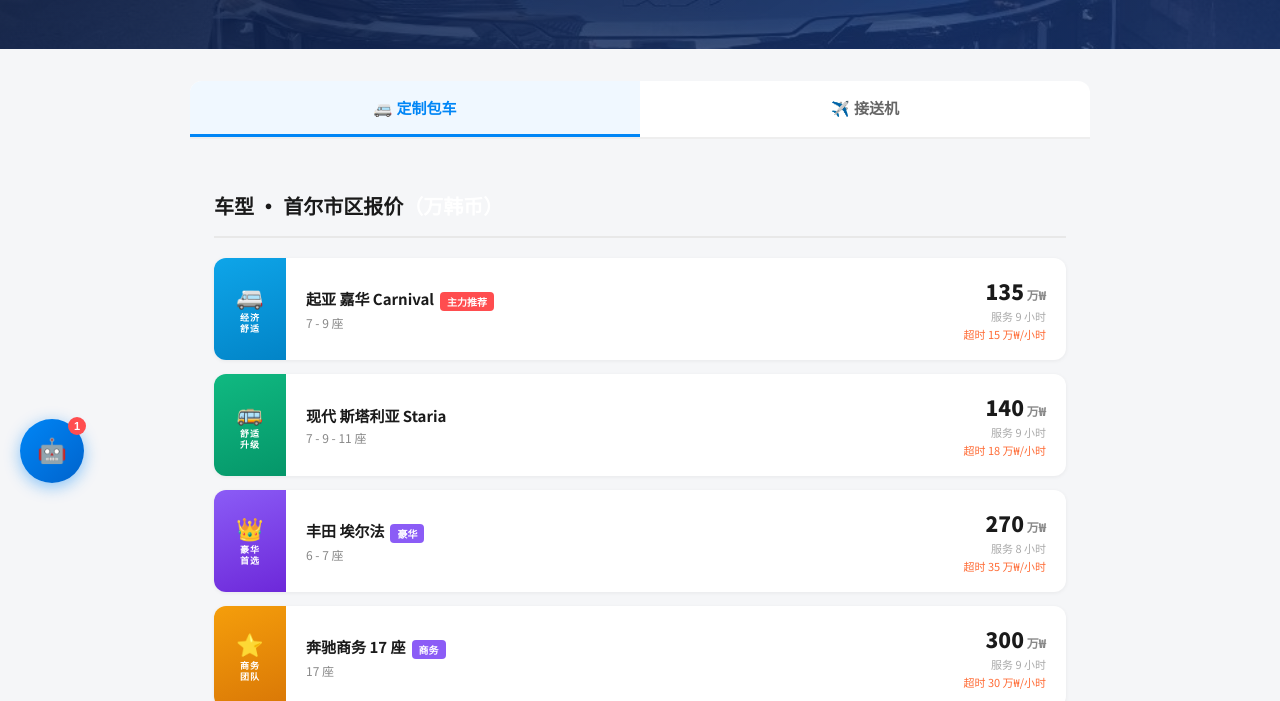
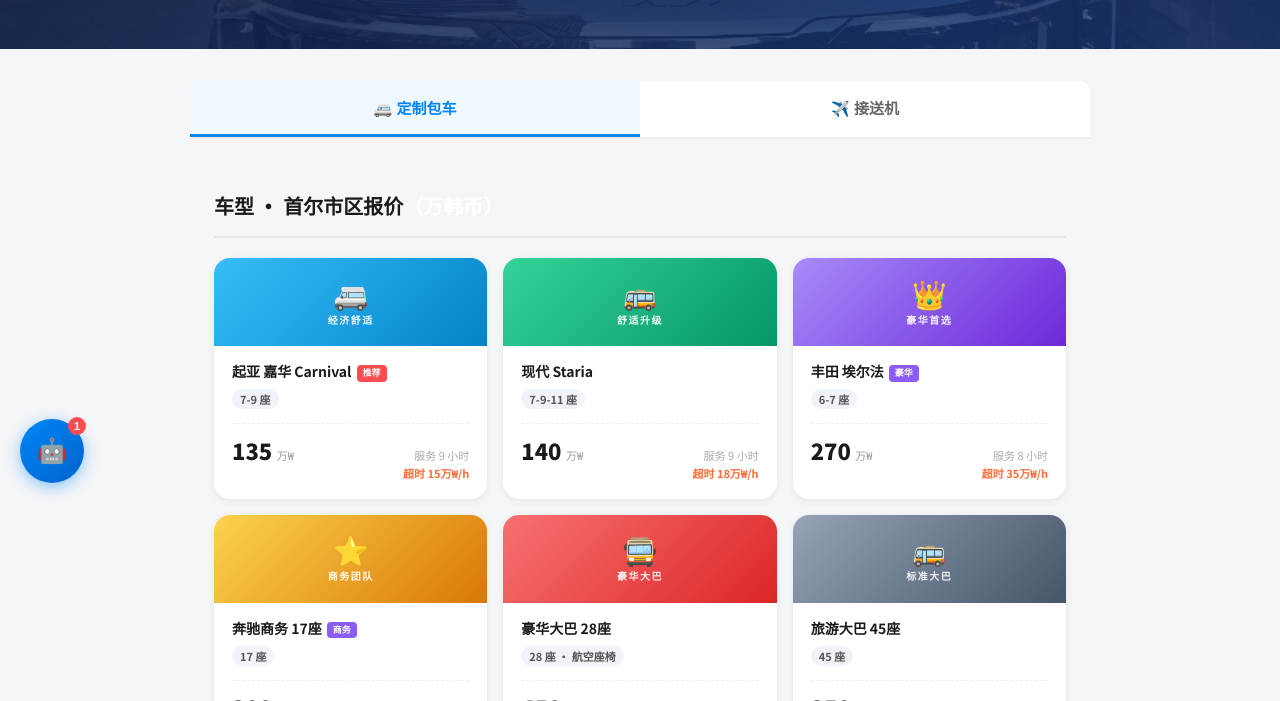
Before and after one commit to xiaoaomi/nbtravel, a plain HTML site: page tour.html in a window 1280 px wide. Shown: the part 237-938 px from the top of the page. Drawn offline with Linux system fonts and the light colour scheme.

Commit message:
✨ 车型卡片改为3列Grid小卡片布局，顶部彩色header区分车型

```diff
--- a/tour.html
+++ b/tour.html
@@ -76,65 +76,87 @@ body { font-family:'Noto Sans SC',sans-serif; background:#f5f6f8; color:#1a1a1a;
 }
 .sec-title span { color:#fff; }
 
-/* 车型卡片 */
-.car-list { display:flex; flex-direction:column; gap:14px; }
+/* 车型卡片 - Grid 小卡片布局 */
+.car-list {
+  display:grid;
+  grid-template-columns: repeat(3, 1fr);
+  gap:16px;
+}
 .car-row {
-  background:#fff; border-radius:12px;
+  background:#fff; border-radius:16px;
   padding:0;
-  display:flex; align-items:stretch; gap:0;
-  box-shadow:0 1px 4px rgba(0,0,0,.06);
-  transition:box-shadow .2s; overflow:hidden;
+  display:flex; flex-direction:column; align-items:stretch;
+  box-shadow:0 2px 8px rgba(0,0,0,.07);
+  transition:transform .2s, box-shadow .2s; overflow:hidden;
+  cursor:default;
 }
-.car-row:hover { box-shadow:0 4px 16px rgba(0,0,0,.12); }
+.car-row:hover { transform:translateY(-3px); box-shadow:0 8px 24px rgba(0,0,0,.13); }
 
-/* 左侧彩色类型标签栏 */
+/* 顶部彩色 header */
 .car-type-bar {
-  width:72px; flex-shrink:0;
+  width:100%; height:88px;
   display:flex; flex-direction:column; align-items:center; justify-content:center;
-  gap:6px; padding:16px 8px;
-  font-size:10px; font-weight:700; letter-spacing:0.5px;
-  color:#fff; writing-mode:initial;
+  gap:6px; padding:14px 12px;
+  color:#fff;
 }
-.car-type-icon { font-size:22px; line-height:1; }
-.car-type-label { font-size:9px; font-weight:700; letter-spacing:1px; text-transform:uppercase; text-align:center; line-height:1.3; }
+.car-type-icon { font-size:28px; line-height:1; }
+.car-type-label {
+  font-size:10px; font-weight:700; letter-spacing:1.5px;
+  text-transform:uppercase; text-align:center; line-height:1.3;
+  opacity:.92;
+}
 
 /* 颜色主题 */
-.type-economy  { background:linear-gradient(160deg,#0EA5E9,#0284C7); }
-.type-comfort  { background:linear-gradient(160deg,#10B981,#059669); }
-.type-luxury   { background:linear-gradient(160deg,#8B5CF6,#6D28D9); }
-.type-business { background:linear-gradient(160deg,#F59E0B,#D97706); }
-.type-coach    { background:linear-gradient(160deg,#EF4444,#DC2626); }
-.type-bus      { background:linear-gradient(160deg,#64748B,#475569); }
+.type-economy  { background:linear-gradient(135deg,#38BDF8,#0284C7); }
+.type-comfort  { background:linear-gradient(135deg,#34D399,#059669); }
+.type-luxury   { background:linear-gradient(135deg,#A78BFA,#6D28D9); }
+.type-business { background:linear-gradient(135deg,#FCD34D,#D97706); }
+.type-coach    { background:linear-gradient(135deg,#F87171,#DC2626); }
+.type-bus      { background:linear-gradient(135deg,#94A3B8,#475569); }
 
+/* 卡片内容区 */
 .car-content {
-  flex:1; padding:18px 20px;
-  display:flex; align-items:center; gap:16px;
+  flex:1; padding:16px 18px 18px;
+  display:flex; flex-direction:column; gap:8px;
 }
-.car-main { flex:1; }
-.car-name { font-size:15px; font-weight:700; color:#1a1a1a; margin-bottom:3px; }
-.car-seats { font-size:12px; color:#888; }
-.car-price-area { text-align:right; flex-shrink:0; }
-.car-price { font-size:21px; font-weight:900; color:#1a1a1a; }
-.car-price-unit { font-size:12px; color:#888; }
-.car-service { font-size:11px; color:#aaa; margin-top:2px; }
-.car-extra { font-size:11px; color:#FF6B35; margin-top:2px; }
+.car-main { }
+.car-name { font-size:14px; font-weight:700; color:#1a1a1a; margin-bottom:3px; line-height:1.4; }
+.car-seats {
+  display:inline-block; background:#f0f4f8; color:#555;
+  font-size:11px; font-weight:600; padding:2px 8px; border-radius:20px;
+}
+.car-price-area {
+  margin-top:6px;
+  padding-top:10px;
+  border-top:1px dashed #eee;
+  display:flex; align-items:baseline; justify-content:space-between;
+}
+.car-price { font-size:22px; font-weight:900; color:#1a1a1a; }
+.car-price-unit { font-size:11px; color:#999; margin-left:2px; }
+.car-service { font-size:11px; color:#aaa; }
+.car-extra { font-size:11px; color:#FF6B35; font-weight:600; }
+
 .badge-hot {
   display:inline-block; background:#FF4D4F; color:#fff;
-  font-size:10px; font-weight:700; padding:2px 7px; border-radius:4px; margin-left:6px;
+  font-size:9px; font-weight:700; padding:2px 6px; border-radius:4px; margin-left:5px;
   vertical-align:middle;
 }
 .badge-lux {
   display:inline-block; background:#8B5CF6; color:#fff;
-  font-size:10px; font-weight:700; padding:2px 7px; border-radius:4px; margin-left:6px;
+  font-size:9px; font-weight:700; padding:2px 6px; border-radius:4px; margin-left:5px;
   vertical-align:middle;
 }
 
 @media (max-width:768px) {
-  .car-type-bar { width:58px; padding:12px 6px; }
-  .car-type-icon { font-size:18px; }
-  .car-content { padding:14px 14px; }
-  .car-name { font-size:14px; }
-  .car-price { font-size:18px; }
+  .car-list { grid-template-columns: repeat(2, 1fr); gap:12px; }
+  .car-type-bar { height:72px; }
+  .car-type-icon { font-size:22px; }
+  .car-content { padding:13px 14px 14px; }
+  .car-name { font-size:13px; }
+  .car-price { font-size:19px; }
+}
+@media (max-width:480px) {
+  .car-list { grid-template-columns: 1fr 1fr; gap:10px; }
 }
 
 /* 接送机表格 */
@@ -248,17 +270,19 @@ footer {
     <div class="car-row">
       <div class="car-type-bar type-economy">
         <div class="car-type-icon">🚐</div>
-        <div class="car-type-label">经济<br>舒适</div>
+        <div class="car-type-label">经济舒适</div>
       </div>
       <div class="car-content">
         <div class="car-main">
-          <div class="car-name">起亚 嘉华 Carnival<span class="badge-hot">主力推荐</span></div>
-          <div class="car-seats">7 - 9 座</div>
+          <div class="car-name">起亚 嘉华 Carnival<span class="badge-hot">推荐</span></div>
+          <span class="car-seats">7-9 座</span>
         </div>
         <div class="car-price-area">
-          <div class="car-price">135<span class="car-price-unit"> 万₩</span></div>
-          <div class="car-service">服务 9 小时</div>
-          <div class="car-extra">超时 15 万₩/小时</div>
+          <div><span class="car-price">135</span><span class="car-price-unit"> 万₩</span></div>
+          <div style="display:flex;flex-direction:column;align-items:flex-end;gap:2px">
+            <span class="car-service">服务 9 小时</span>
+            <span class="car-extra">超时 15万₩/h</span>
+          </div>
         </div>
       </div>
     </div>
@@ -267,17 +291,19 @@ footer {
     <div class="car-row">
       <div class="car-type-bar type-comfort">
         <div class="car-type-icon">🚌</div>
-        <div class="car-type-label">舒适<br>升级</div>
+        <div class="car-type-label">舒适升级</div>
       </div>
       <div class="car-content">
         <div class="car-main">
-          <div class="car-name">现代 斯塔利亚 Staria</div>
-          <div class="car-seats">7 - 9 - 11 座</div>
+          <div class="car-name">现代 Staria</div>
+          <span class="car-seats">7-9-11 座</span>
         </div>
         <div class="car-price-area">
-          <div class="car-price">140<span class="car-price-unit"> 万₩</span></div>
-          <div class="car-service">服务 9 小时</div>
-          <div class="car-extra">超时 18 万₩/小时</div>
+          <div><span class="car-price">140</span><span class="car-price-unit"> 万₩</span></div>
+          <div style="display:flex;flex-direction:column;align-items:flex-end;gap:2px">
+            <span class="car-service">服务 9 小时</span>
+            <span class="car-extra">超时 18万₩/h</span>
+          </div>
         </div>
       </div>
     </div>
@@ -286,17 +312,19 @@ footer {
     <div class="car-row">
       <div class="car-type-bar type-luxury">
         <div class="car-type-icon">👑</div>
-        <div class="car-type-label">豪华<br>首选</div>
+        <div class="car-type-label">豪华首选</div>
       </div>
       <div class="car-content">
         <div class="car-main">
           <div class="car-name">丰田 埃尔法<span class="badge-lux">豪华</span></div>
-          <div class="car-seats">6 - 7 座</div>
+          <span class="car-seats">6-7 座</span>
         </div>
         <div class="car-price-area">
-          <div class="car-price">270<span class="car-price-unit"> 万₩</span></div>
-          <div class="car-service">服务 8 小时</div>
-          <div class="car-extra">超时 35 万₩/小时</div>
+          <div><span class="car-price">270</span><span class="car-price-unit"> 万₩</span></div>
+          <div style="display:flex;flex-direction:column;align-items:flex-end;gap:2px">
+            <span class="car-service">服务 8 小时</span>
+            <span class="car-extra">超时 35万₩/h</span>
+          </div>
         </div>
       </div>
     </div>
@@ -305,17 +333,19 @@ footer {
     <div class="car-row">
       <div class="car-type-bar type-business">
         <div class="car-type-icon">⭐</div>
-        <div class="car-type-label">商务<br>团队</div>
+        <div class="car-type-label">商务团队</div>
       </div>
       <div class="car-content">
         <div class="car-main">
-          <div class="car-name">奔驰商务 17 座<span class="badge-lux">商务</span></div>
-          <div class="car-seats">17 座</div>
+          <div class="car-name">奔驰商务 17座<span class="badge-lux">商务</span></div>
+          <span class="car-seats">17 座</span>
         </div>
         <div class="car-price-area">
-          <div class="car-price">300<span class="car-price-unit"> 万₩</span></div>
-          <div class="car-service">服务 9 小时</div>
-          <div class="car-extra">超时 30 万₩/小时</div>
+          <div><span class="car-price">300</span><span class="car-price-unit"> 万₩</span></div>
+          <div style="display:flex;flex-direction:column;align-items:flex-end;gap:2px">
+            <span class="car-service">服务 9 小时</span>
+            <span class="car-extra">超时 30万₩/h</span>
+          </div>
         </div>
       </div>
     </div>
@@ -324,17 +354,19 @@ footer {
     <div class="car-row">
       <div class="car-type-bar type-coach">
         <div class="car-type-icon">🚍</div>
-        <div class="car-type-label">豪华<br>大团</div>
+        <div class="car-type-label">豪华大巴</div>
       </div>
       <div class="car-content">
         <div class="car-main">
-          <div class="car-name">豪华大巴 28 座</div>
-          <div class="car-seats">28 座 · 全航空座椅</div>
+          <div class="car-name">豪华大巴 28座</div>
+          <span class="car-seats">28 座 · 航空座椅</span>
         </div>
         <div class="car-price-area">
-          <div class="car-price">450<span class="car-price-unit"> 万₩</span></div>
-          <div class="car-service">服务 9 小时</div>
-          <div class="car-extra">超时 30 万₩/小时</div>
+          <div><span class="car-price">450</span><span class="car-price-unit"> 万₩</span></div>
+          <div style="display:flex;flex-direction:column;align-items:flex-end;gap:2px">
+            <span class="car-service">服务 9 小时</span>
+            <span class="car-extra">超时 30万₩/h</span>
+          </div>
         </div>
       </div>
     </div>
@@ -343,17 +375,19 @@ footer {
     <div class="car-row">
       <div class="car-type-bar type-bus">
         <div class="car-type-icon">🚌</div>
-        <div class="car-type-label">标准<br>大巴</div>
+        <div class="car-type-label">标准大巴</div>
       </div>
       <div class="car-content">
         <div class="car-main">
-          <div class="car-name">旅游大巴 45 座</div>
-          <div class="car-seats">45 座</div>
+          <div class="car-name">旅游大巴 45座</div>
+          <span class="car-seats">45 座</span>
         </div>
         <div class="car-price-area">
-          <div class="car-price">350<span class="car-price-unit"> 万₩</span></div>
-          <div class="car-service">服务 9 小时</div>
-          <div class="car-extra">超时 30 万₩/小时</div>
+          <div><span class="car-price">350</span><span class="car-price-unit"> 万₩</span></div>
+          <div style="display:flex;flex-direction:column;align-items:flex-end;gap:2px">
+            <span class="car-service">服务 9 小时</span>
+            <span class="car-extra">超时 30万₩/h</span>
+          </div>
         </div>
       </div>
     </div>
```
